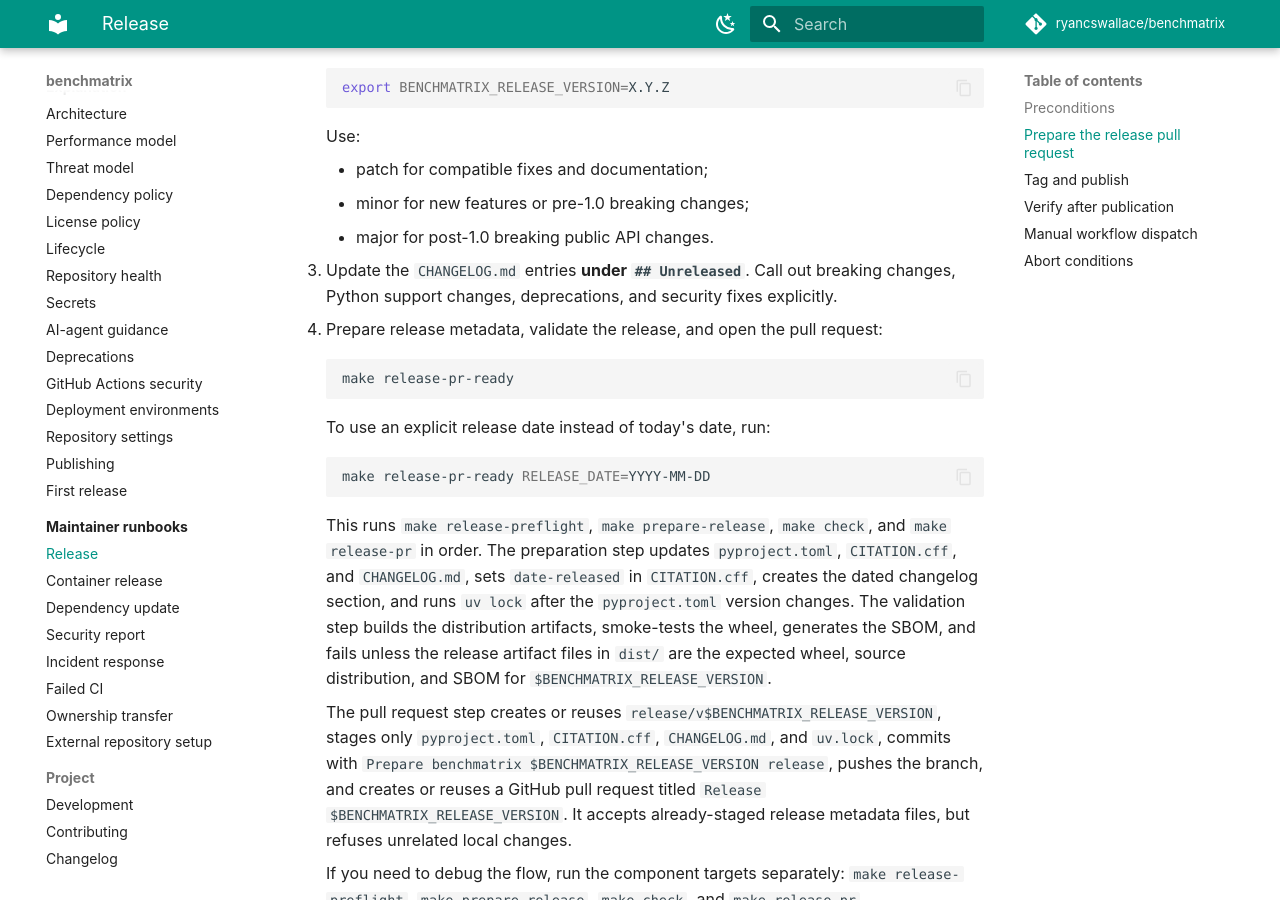
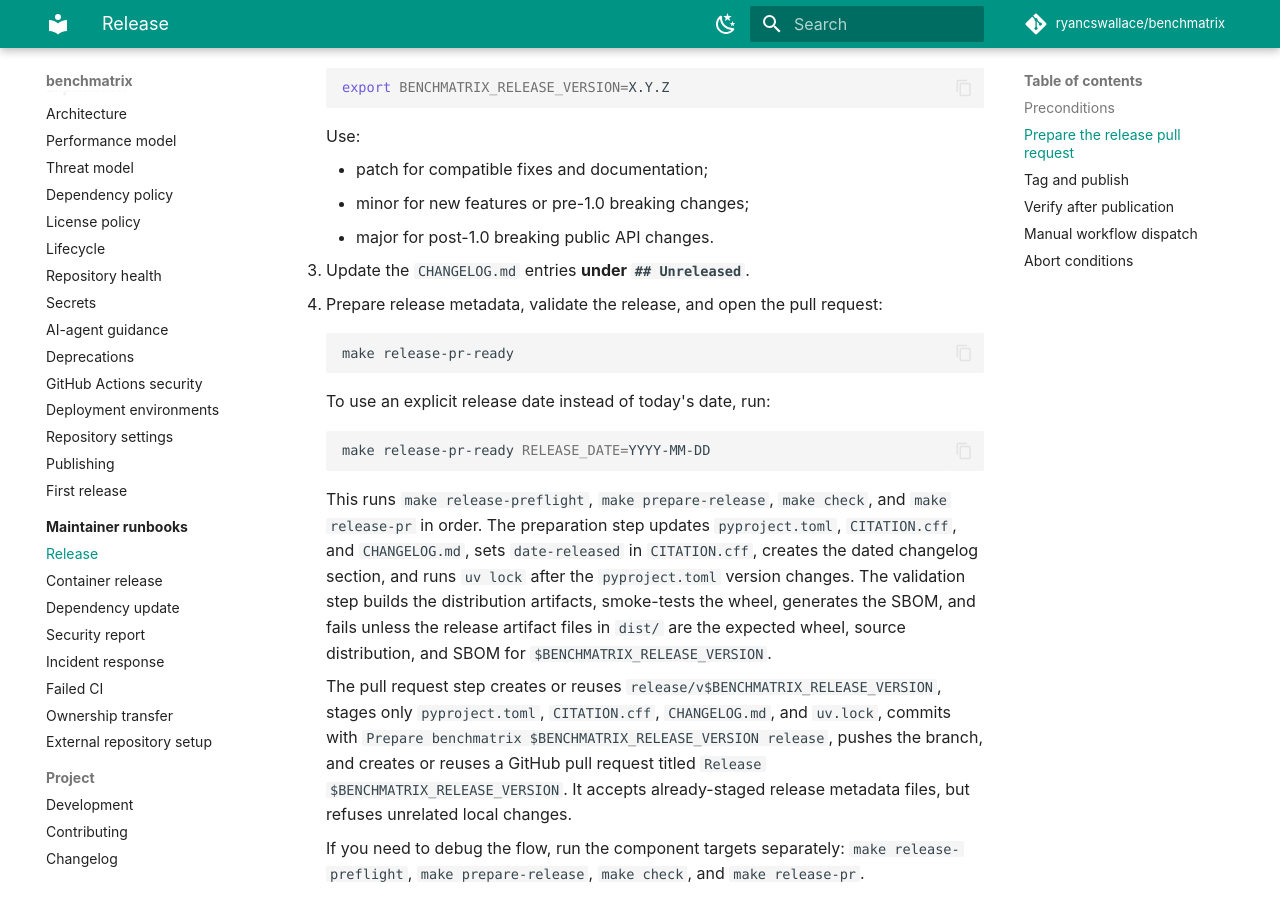
Before and after one commit to ryancswallace/benchmatrix, an MkDocs documentation site: the page built from docs/runbooks/release.md, in a window 1280 px wide and 900 px high, scrolled down 681 px. Built offline with MkDocs 1.6.1 and Material for MkDocs 9.7.7, drawn with Linux system fonts in a browser that asks for light colours; comment, search, counter and statistics services are not loaded.

````diff
--- a/docs/runbooks/release.md
+++ b/docs/runbooks/release.md
@@ -32,9 +32,7 @@
     * minor for new features or pre-1.0 breaking changes;
     * major for post-1.0 breaking public API changes.
 
-3. Update the `CHANGELOG.md` entries **under `## Unreleased`**. Call out
-    breaking changes, Python support changes, deprecations, and security fixes
-    explicitly.
+3. Update the `CHANGELOG.md` entries **under `## Unreleased`**.
 4. Prepare release metadata, validate the release, and open the pull request:
 
     ```bash
````
Also changed, not shown: CHANGELOG.md (+8 -0 lines).
